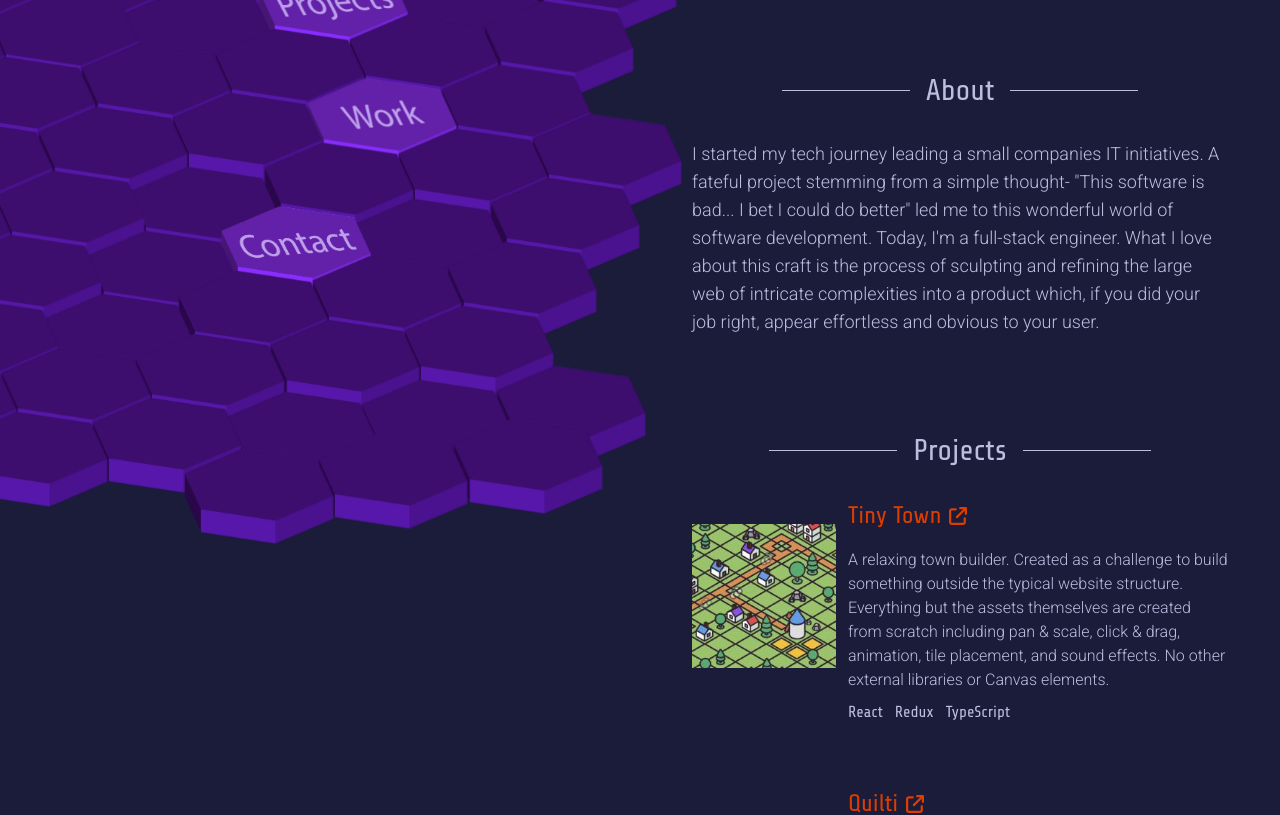
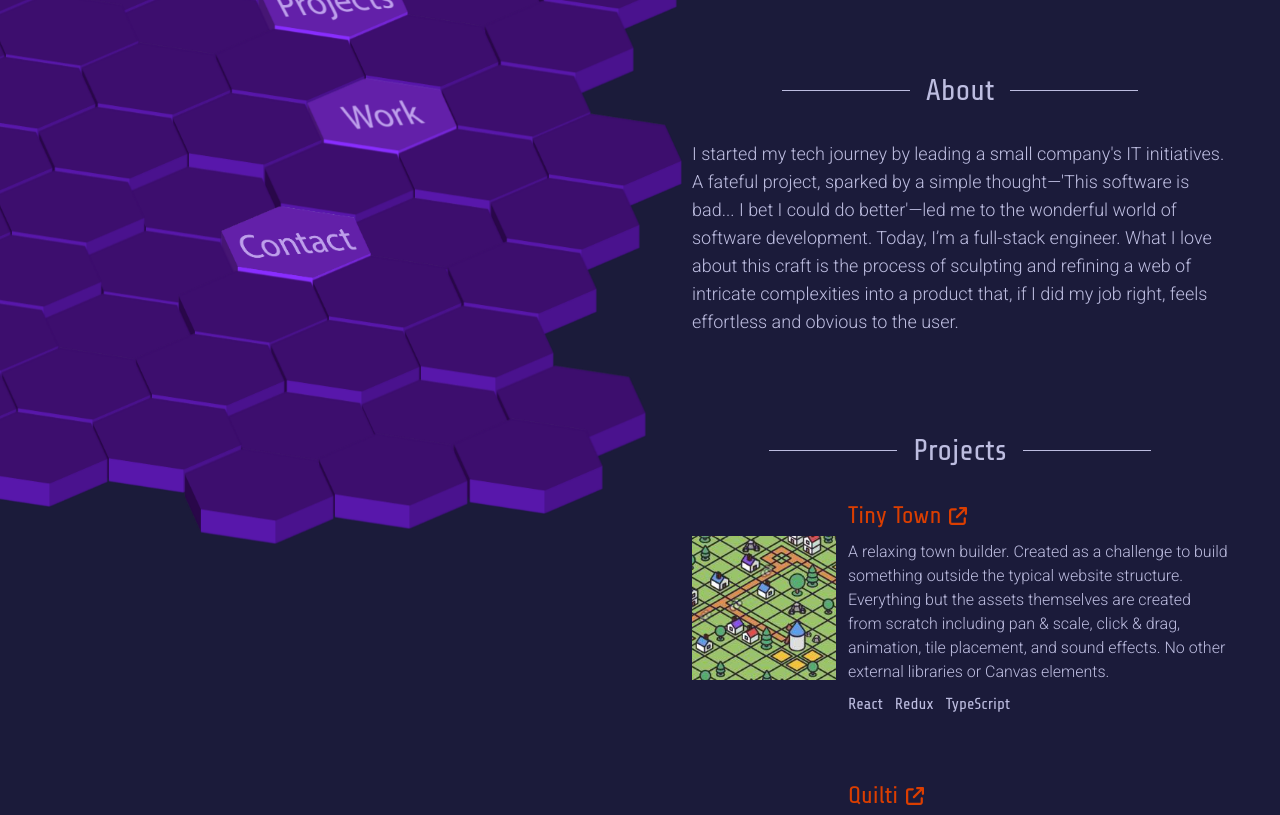
Before and after one commit to hobblyhoy/hexa-portfolio, a React (Create React App) app: page / in a window 1280 px wide. Shown: the part 340-1155 px from the top of the page. Built offline with nearby package versions, Linux system fonts and the light colour scheme.

Commit message:
refactor project

```diff
--- a/src/features/about/About.tsx
+++ b/src/features/about/About.tsx
@@ -5,12 +5,12 @@ function About() {
       <div id="about" className="mt-24">
          <Header text="About" />
          <div className="text-primary text-lg roboto-light p-3">
-            I started my tech journey leading a small companies IT initiatives. A fateful
-            project stemming from a simple thought- "This software is bad... I bet I could
-            do better" led me to this wonderful world of software development. Today, I'm
-            a full-stack engineer. What I love about this craft is the process of
-            sculpting and refining the large web of intricate complexities into a product
-            which, if you did your job right, appear effortless and obvious to your user.
+            I started my tech journey by leading a small company's IT initiatives. A
+            fateful project, sparked by a simple thought—'This software is bad... I bet I
+            could do better'—led me to the wonderful world of software development. Today,
+            I’m a full-stack engineer. What I love about this craft is the process of
+            sculpting and refining a web of intricate complexities into a product that, if
+            I did my job right, feels effortless and obvious to the user.
          </div>
       </div>
    );
--- a/src/features/projects/Project.tsx
+++ b/src/features/projects/Project.tsx
@@ -1,15 +1,12 @@
 import { useState } from 'react';
-import { faGithub, IconDefinition } from '@fortawesome/free-brands-svg-icons';
-import {
-   faArrowUpRightFromSquare,
-   faPaperPlane,
-} from '@fortawesome/free-solid-svg-icons';
+import { faArrowUpRightFromSquare } from '@fortawesome/free-solid-svg-icons';
 import ProjectLink from './ProjectLink';
 import useBreakpoint from '../customHooks/useBreakpoint';
 import ProjectLinkMini from './ProjectLinkMini';
 import WhiteHoverCard from '../structure/WhiteHoverCard';
 import TagsList from '../structure/Tags';
 import { FontAwesomeIcon } from '@fortawesome/react-fontawesome';
+import { generateLinks } from './ProjectUtils';
 
 export interface IProjectProps {
    title: string;
@@ -28,40 +25,14 @@ function Project({ title, description, image, tags, codeUrl, siteUrl }: IProject
    const hoveredFadeIn = `opacity-${isHovered ? '100' : '0'} ${transOpacity}`;
    const hoveredFadeOut = `opacity-${isHovered ? '0' : '100'} ${transOpacity}`;
 
-   interface ILink {
-      text: string;
-      url: string;
-      icon: IconDefinition;
-      location: 'left' | 'right' | 'full';
-   }
+   const links = generateLinks(codeUrl, siteUrl);
 
-   let links: ILink[] = [];
-   if (codeUrl)
-      links.push({ text: 'Source', url: codeUrl, icon: faGithub, location: 'left' });
-   if (siteUrl)
-      links.push({ text: 'Hosted', url: siteUrl, icon: faPaperPlane, location: 'right' });
-   if (links.length === 1) links[0].location = 'full';
+   const ApplicationImage = () => (
+      <img className="w-36 h-36" src={image} alt={`Screenshot of application ${title}`} />
+   );
 
-   return (
-      <WhiteHoverCard>
-         <div
-            className={`grid grid-cols-[auto,1fr] gap-x-3 gap-y-2 p-3 ${
-               !isDesktop ? 'pl-0' : ''
-            }`}
-            onMouseEnter={() => setIsHovered(true)}
-            onMouseLeave={() => setIsHovered(false)}
-         >
-            <div className="row-span-3 place-self-center">
-               {isDesktop && (
-                  <img
-                     className="w-36 h-36"
-                     src={image}
-                     alt={`Screenshot of application ${title}`}
-                  />
-               )}
-            </div>
-            <div className="text-2xl text-accent">
-               <h3>
+   const Title = () => (
+      <h3 className="text-2xl text-accent">
          {title}
          {isDesktop && (
             <span className="ml-2 text-lg">
@@ -69,49 +40,66 @@ function Project({ title, description, image, tags, codeUrl, siteUrl }: IProject
             </span>
          )}
       </h3>
-            </div>
-            {!isDesktop && (
-               <div className="col-start-2">
-                  <img
-                     src={image}
-                     alt={`Screenshot of application ${title}`}
-                  />
-               </div>
-            )}
-            <div className="col-start-2 roboto-light row-start-3">
-               <div className="relative">
-                  <div className={isDesktop ? hoveredFadeOut : ''}>{description}</div>
+   );
+
+   const DescriptionWithLinkHover = () => (
+      <div className="relative roboto-light">
+         <div className={hoveredFadeOut}>{description}</div>
          {/* Source and site links hover overlay */}
-                  {isDesktop && (
-                     <div
-                        className={`absolute w-full h-full top-0 flex ${hoveredFadeIn}`}
-                     >
+         <div className={`absolute w-full h-full top-0 flex ${hoveredFadeIn}`}>
             {links.map(link => (
                <ProjectLink {...link} key={link.url} />
             ))}
          </div>
-                  )}
 
          {/* Links for screen readers */}
-                  {isDesktop &&
-                     links.map(link => (
+         {links.map(link => (
             <ProjectLinkMini {...link} isScreenReader={true} key={link.url} />
          ))}
       </div>
-            </div>
-            <div className="col-start-2 row-start-4">
-               <TagsList tags={tags} />
-            </div>
+   );
 
-            {/* Mobile inline source and site links */}
-            {!isDesktop && (
-               <div className="col-start-2 row-start-5">
+   const DescriptionMobile = () => <div className="roboto-light">{description}</div>;
+
+   const LinksMobile = () => (
+      <div>
          {links.map(link => (
             <ProjectLinkMini {...link} isScreenReader={false} key={link.text} />
          ))}
       </div>
+   );
+
+   return (
+      <WhiteHoverCard>
+         {isDesktop ? (
+            // Desktop Layout
+            <div
+               className={`grid grid-cols-[auto,1fr] gap-x-3 gap-y-2 p-3`}
+               onMouseEnter={() => setIsHovered(true)}
+               onMouseLeave={() => setIsHovered(false)}
+            >
+               <div className="row-span-3 place-self-center">
+                  <ApplicationImage />
+               </div>
+               <div className="col-start-2">
+                  <Title />
+               </div>
+               <div className="col-start-2">
+                  <DescriptionWithLinkHover />
+               </div>
+               <div className="col-start-2">
+                  <TagsList tags={tags} />
+               </div>
+            </div>
+         ) : (
+            // Mobile / Tablet Layout
+            <div className="flex flex-col gap-3 p-3">
+               <Title />
+               <ApplicationImage />
+               <DescriptionMobile />
+               <LinksMobile />
+            </div>
          )}
-         </div>
       </WhiteHoverCard>
    );
 }
--- /dev/null
+++ b/src/features/projects/ProjectUtils.ts
@@ -0,0 +1,22 @@
+import { faGithub, IconDefinition } from '@fortawesome/free-brands-svg-icons';
+import { faPaperPlane } from '@fortawesome/free-solid-svg-icons';
+
+export interface ILink {
+   text: string;
+   url: string;
+   icon: IconDefinition;
+   location: 'left' | 'right' | 'full';
+}
+
+export const generateLinks = (codeUrl?: string, siteUrl?: string) => {
+   let links: ILink[] = [];
+
+   if (codeUrl)
+      links.push({ text: 'Source', url: codeUrl, icon: faGithub, location: 'left' });
+   if (siteUrl)
+      links.push({ text: 'Hosted', url: siteUrl, icon: faPaperPlane, location: 'right' });
+
+   if (links.length === 1) links[0].location = 'full';
+
+   return links;
+};
```
Lines whose indentation alone changed are shown as unchanged.
